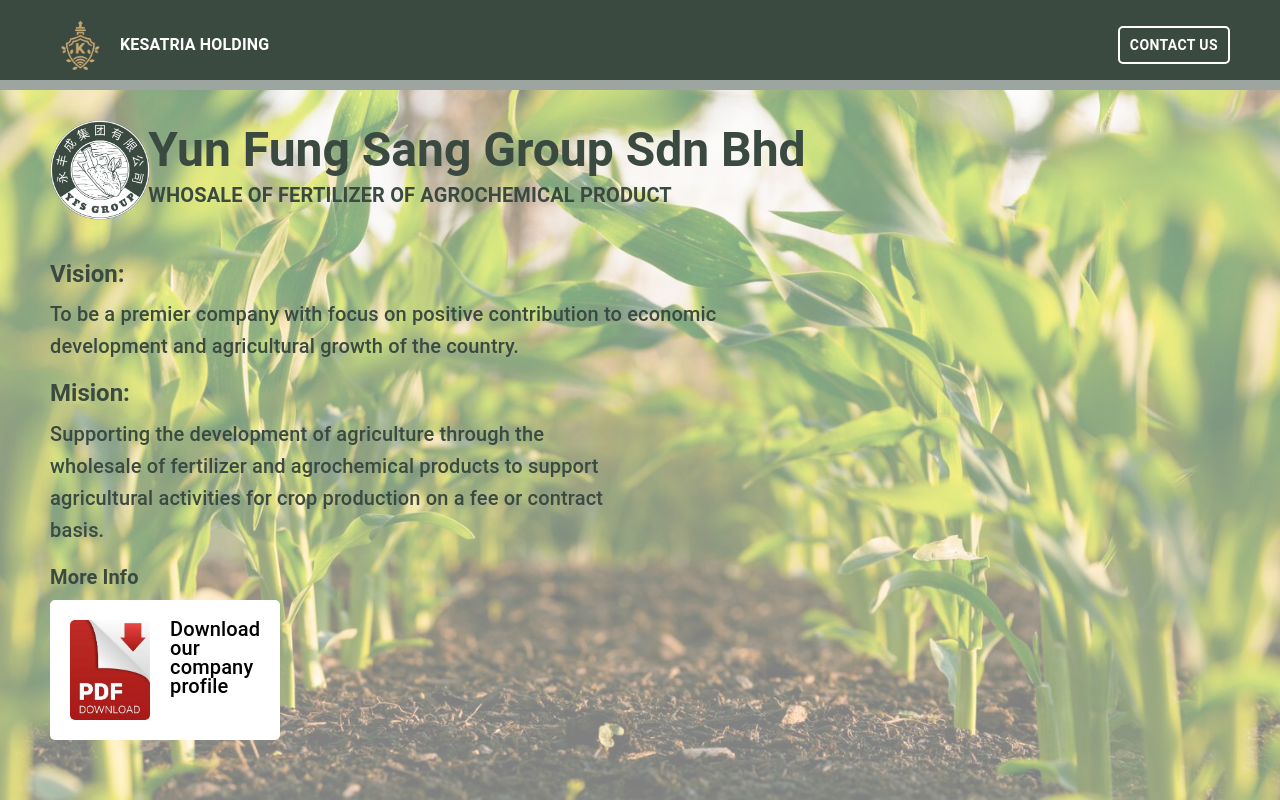
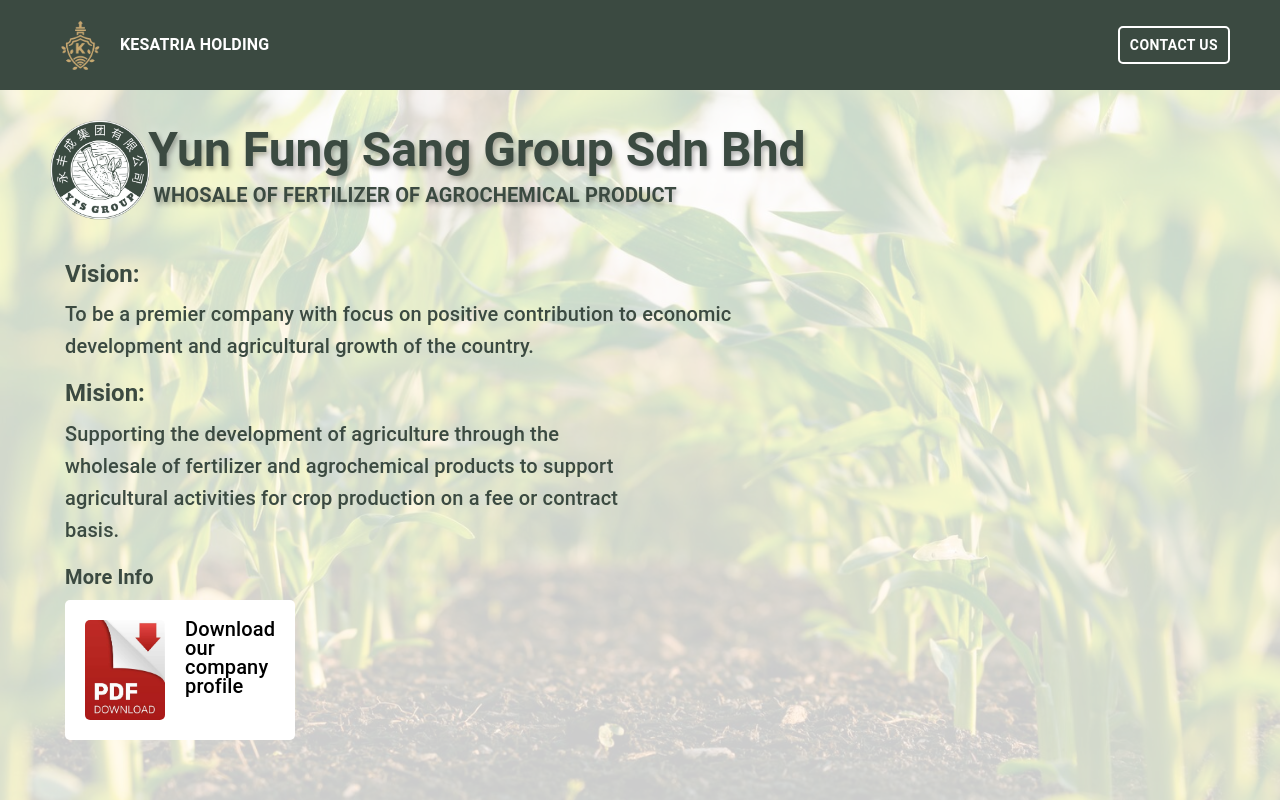
Before and after one commit to JosiahOnline/KeSatria, a Next.js app: page /yfsGroup in a window 1280 px wide. Built offline with nearby package versions, Linux system fonts and the light colour scheme.

Commit message:
Update Info

```diff
--- a/app/yfsGroup/page.jsx
+++ b/app/yfsGroup/page.jsx
@@ -31,20 +31,24 @@
   const [open, setOpen] = useState(false);
   const handleOpen = () => setOpen(true);
   const handleClose = () => setOpen(false);
-  const [boxOpacity, setBoxOpacity] = useState(0.5);
-  const [fontColor, setFontColor] = useState("#3B4A41");
+  const [boxOpacity, setBoxOpacity] = useState(0.8);
+  const [fontColor, setFontColor] = useState('#3B4A41');
+  const [fontOpacity, setFontOpacity] = useState(1);
   const handleMouseEnter = () => {
     setBoxOpacity(0);
     setFontColor("white");
+    setFontOpacity(0);
   };
   const handleMouseLeave = () => {
-    setBoxOpacity(0.5);
+    setBoxOpacity(0.8);
     setFontColor("#3B4A41");
+    setFontOpacity(1);
   };
   return (
     <Box>
       <Box
         position="absolute"
+        zIndex="1"
         backgroundColor="#3B4A41"
         width="100%"
         padding="20px 50px"
@@ -110,9 +114,9 @@
       />
       <Box
         position="absolute"
-        top="10vh"
         sx={{
-          height: "90vh",
+          top: "0",
+          height: "100vh",
           width: "100%",
           backgroundColor: `rgba(255, 255, 255, ${boxOpacity})`,
           transition: "background-color 1s",
@@ -146,7 +150,9 @@
               fontWeight="bold"
               sx={{
                 color: fontColor,
-                transition: "font-color 1s",
+                transition: "font-color 0.5s",
+                textShadow:
+                  "2px 3px 5px rgba(0,0,0,0.3), 0px -4px 10px rgba(255,255,255,0.3)",
               }}>
               Yun Fung Sang Group Sdn Bhd
             </Typography>
@@ -154,8 +160,11 @@
               variant="h6"
               fontWeight="bold"
               sx={{
+                paddingLeft: "5px",
                 color: fontColor,
-                transition: "font-color 1s",
+                transition: "font-color 0.5s",
+                textShadow:
+                  "2px 3px 5px rgba(0,0,0,0.3), 0px -4px 10px rgba(255,255,255,0.3)",
               }}
               gutterBottom>
               WHOSALE OF FERTILIZER OF AGROCHEMICAL PRODUCT
@@ -168,21 +177,29 @@
           justifyContent="flex-start"
           alignContent="center"
           spacing={1}
-          sx={{ marginTop: { sx: "15px", md: "30px" } }}>
+          sx={{
+            marginTop: { sx: "15px", md: "30px" },
+            paddingLeft: { xs: "15px" },
+          }}>
           <Grid item xs={7}>
             <Typography
               variant="h5"
               fontWeight="bold"
               sx={{
-                color: fontColor,
-                transition: "font-color 1s",
+                opacity: fontOpacity,
+                color:"#3B4A41",
+                transition: "opacity 1s",
               }}
               gutterBottom>
               Vision:
             </Typography>
-            <Typography variant="h6" gutterBottom sx={{
-                color: fontColor,
-                transition: "font-color 1s",
+            <Typography
+              variant="h6"
+              gutterBottom
+              sx={{
+                opacity: fontOpacity,
+                color:"#3B4A41",
+                transition: "opacity 1s",
               }}>
               To be a premier company with focus on positive contribution to
               economic development and agricultural growth of the country.{" "}
@@ -193,15 +210,20 @@
               variant="h5"
               fontWeight="bold"
               sx={{
-                color: fontColor,
-                transition: "font-color 1s",
+                opacity: fontOpacity,
+                color:"#3B4A41",
+                transition: "opacity 1s",
               }}
               gutterBottom>
               Mision:
             </Typography>
-            <Typography variant="h6" gutterBottom sx={{
-                color: fontColor,
-                transition: "font-color 1s",
+            <Typography
+              variant="h6"
+              gutterBottom
+              sx={{
+                opacity: fontOpacity,
+                color:"#3B4A41",
+                transition: "opacity 1s",
               }}>
               Supporting the development of agriculture through the wholesale of
               fertilizer and agrochemical products to support agricultural
@@ -213,8 +235,9 @@
               variant="h6"
               fontWeight="bold"
               sx={{
-                color: fontColor,
-                transition: "font-color 1s",
+                opacity: fontOpacity,
+                color:"#3B4A41",
+                transition: "opacity 1s",
               }}
               gutterBottom>
               More Info
@@ -246,7 +269,6 @@
                       //   width: "90px",
                       // },
                     }}
-
                     onMouseEnter={handleMouseEnter}
                     onMouseLeave={handleMouseLeave}
                     component="img"
```
